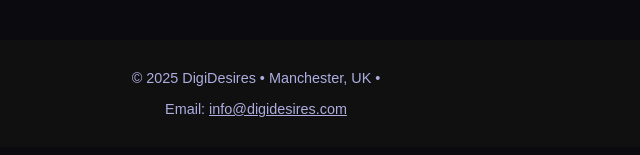
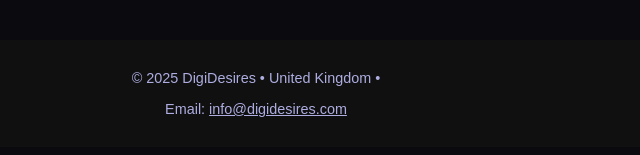
Before and after one commit to Gainzbottelegram/Digidesires.github.io, a plain HTML site: page index.html in a window 1280 px wide. Shown: the part 807-962 px from the top of the page, 384-1024 px from the left. Drawn offline with Linux system fonts and the light colour scheme.

Commit message:
Update index.html

```diff
--- a/index.html
+++ b/index.html
@@ -43,7 +43,7 @@
   </section>
 
   <footer>
-  <p>© 2025 DigiDesires • Manchester, UK •
+  <p>© 2025 DigiDesires • United Kingdom •
   <p>Email: <a href="mailto:info@digidesires.com">info@digidesires.com</a></p>
 </footer>
 </body>
```
